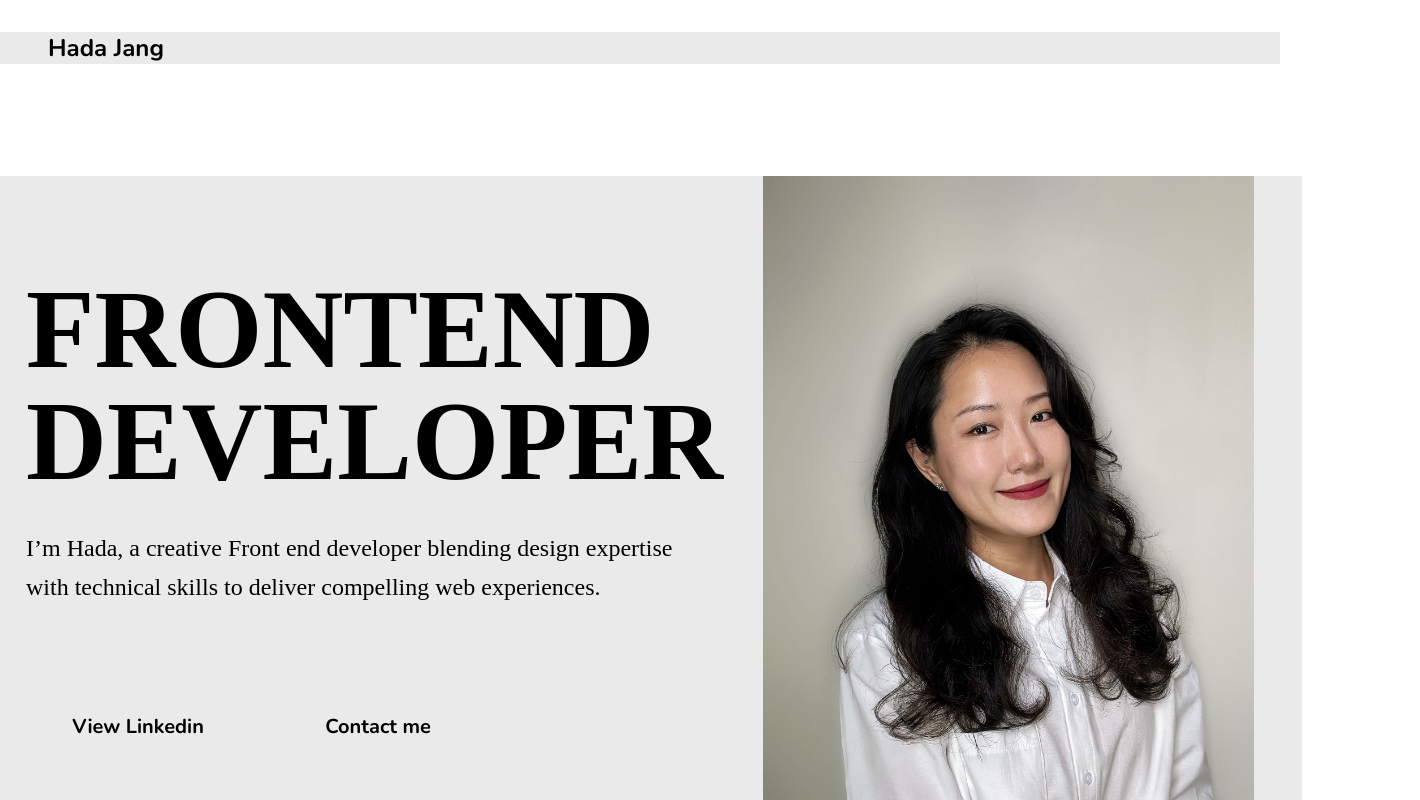
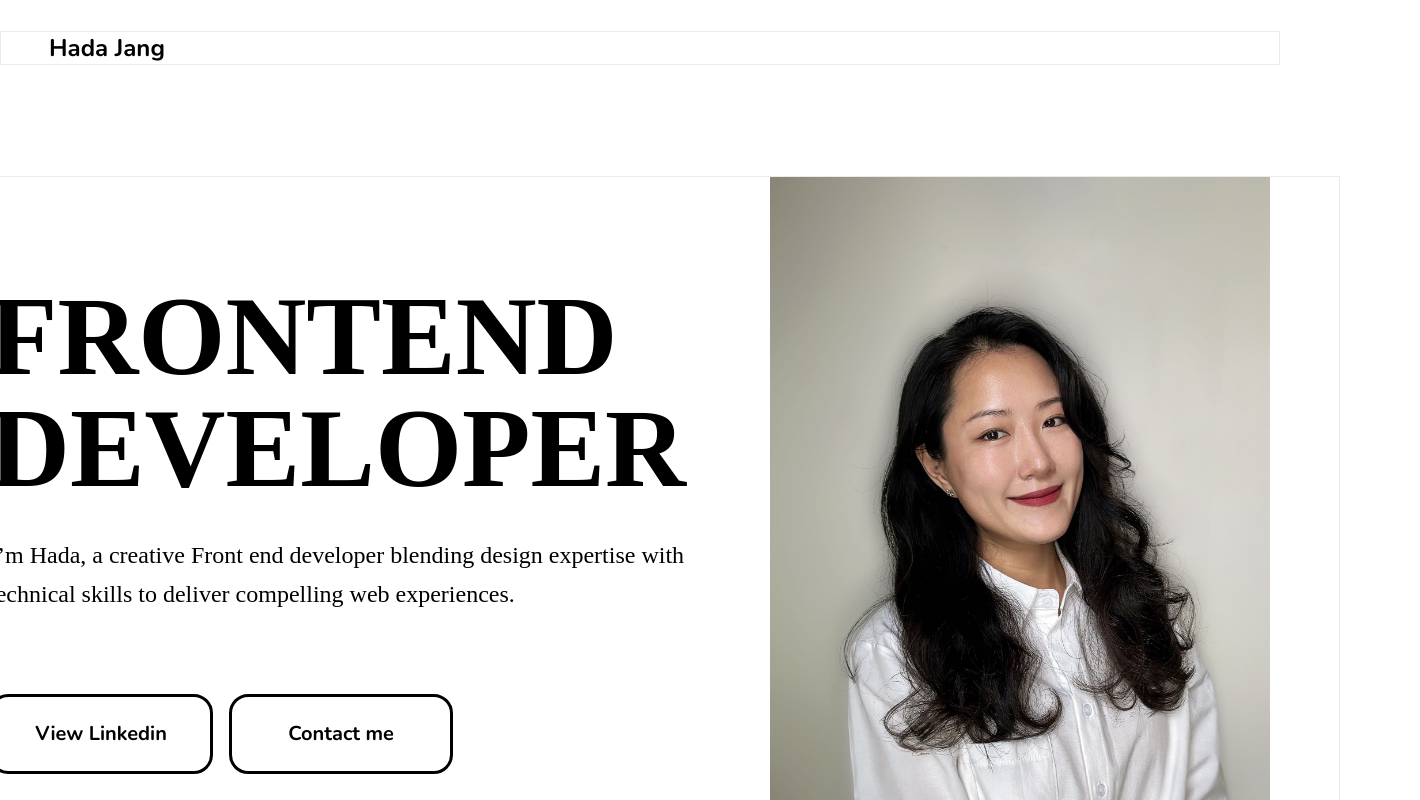
Before and after one commit to HadaRaion/hadajang.com, a Next.js app: page / in a window 1280 px wide. Shown: the top 800 px of the page, 1420 px wide, since content can reach past the window. Built offline with nearby package versions, Linux system fonts and the light colour scheme.

Commit message:
Add global utility style

```diff
--- a/app/globals.css
+++ b/app/globals.css
@@ -7,7 +7,8 @@
 		--color-primary: 160 234 66;
 		--color-dark: 28 28 33;
 		--color-light: 152 152 152;
-		--max-width-section: 1324px;
+		/* --max-width-section: 1324px; */
+		--max-width-section: 1400px;
 	}
 
 	body {
@@ -17,6 +18,14 @@
 }
 
 @layer utilities {
+	.border-hada {
+		@apply border-[3px] border-black rounded-large overflow-hidden;
+	}
+
+	.border-hada-light {
+		@apply border-[3px] border-white rounded-large overflow-hidden;
+	}
+
 	.btn:hover span {
 		width: 225%;
 		height: calc(14rem * 2.25);
@@ -29,4 +38,9 @@
 		transform: translate(-50%, -50%);
 		z-index: -1;
 	}
+
+	.icons svg {
+		width: 100%;
+		height: 100%;
+	}
 }
--- a/components/Container.tsx
+++ b/components/Container.tsx
@@ -9,7 +9,7 @@ const Container = ({
 }) => (
 	<div
 		className={classNames(
-			'bg-light/20 w-maxWidthSection mx-auto px-4 sm:px-8 lg:px-12 lg:text-left',
+			'border border-light/20 w-maxWidthSection mx-auto px-4 sm:px-8 lg:px-12 lg:text-left',
 			className
 		)}>
 		{children}
--- a/tailwind.config.js
+++ b/tailwind.config.js
@@ -13,6 +13,7 @@ module.exports = {
 			light: 'rgb(var(--color-light) / <alpha-value>)',
 			primary: 'rgb(var(--color-primary) / <alpha-value>)',
 			black: '#000',
+			white: '#fff',
 		},
 		extend: {
 			fontFamily: {
@@ -28,6 +29,9 @@ module.exports = {
 			width: {
 				maxWidthSection: 'var(--max-width-section)',
 			},
+			borderRadius: {
+				large: '1.2rem',
+			},
 		},
 	},
 	plugins: [],
```
